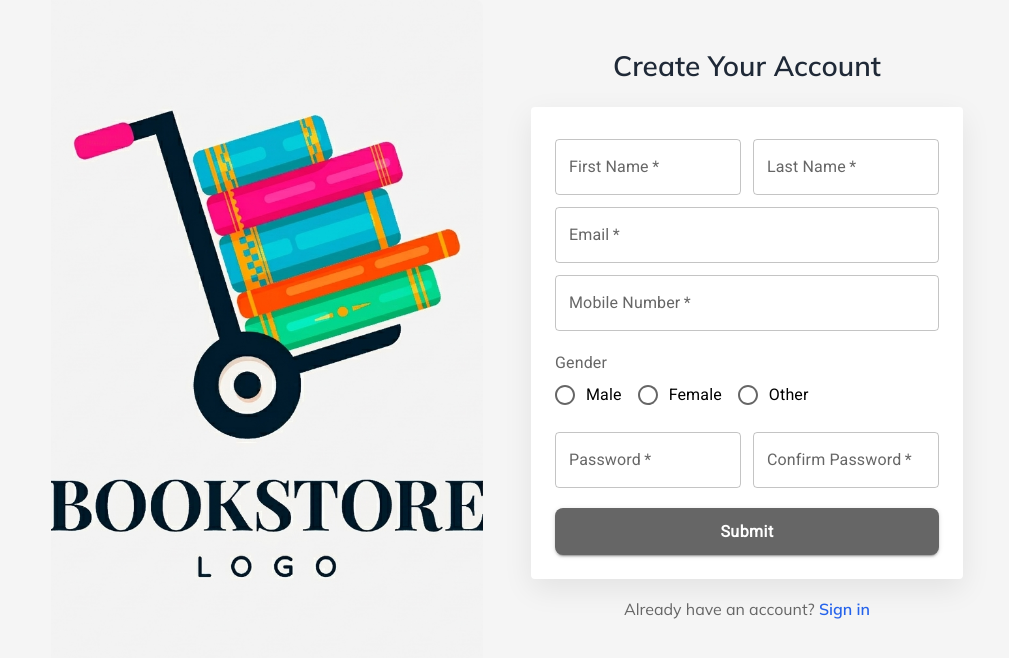
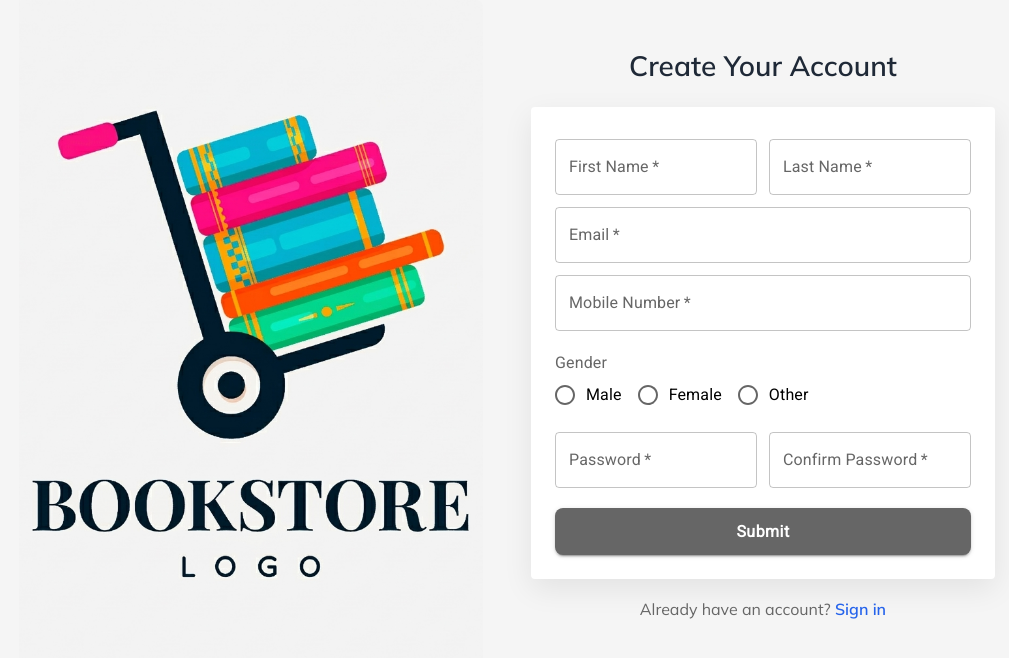
Before and after one commit to durgasankar/bookstore-frontend, a React (Create React App) app: page /register in a window 1280 px wide. Shown: the top 658 px of the page, without its empty margins (109-1118 px from the left). Built offline with nearby package versions, Linux system fonts and the light colour scheme.

Commit message:
sign up page Ui

```diff
--- a/src/assets/css/registration.css
+++ b/src/assets/css/registration.css
@@ -4,14 +4,19 @@
 }
 
 .reg-container {
-    margin: 0 10rem;
     display: flex;
+    max-width: 80vw;
+    margin: auto;
+    flex-wrap: wrap;
 }
 
 .reg-left {
     flex: 1;
     overflow: hidden;
     border-radius: 0 8px 8px 0;
+    min-height: 240px;
+    min-width: 240px;
+
 }
 
 .reg-left img {
@@ -54,6 +59,6 @@
     text-decoration: none;
 }
 
-.reg-right-footer a:hover {
+.signin-link:hover {
     text-decoration: underline;
 }
--- a/src/pages/Registration.jsx
+++ b/src/pages/Registration.jsx
@@ -2,6 +2,7 @@ import React, { useState } from 'react';
 import '../assets/css/registration.css';
 import bookstore_logo from '../assets/images/bookstore-logo.png';
 import Box from '@mui/material/Box';
+import { Link } from "react-router-dom";
 import CustomTextInput from '../components/common/CustomTextInput';
 import CustomRadioButton from '../components/common/CustomRadioButton';
 import CustomButton from '../components/common/CustomButton';
@@ -117,7 +118,10 @@ const Registration = () => {
                     </Box>
                 </div>
                 <div className="reg-right-footer">
-                    Already have an account? <a href="#">Sign in</a>
+                    Already have an account?
+                    <Link to="/login">
+                        <span className='signin-link'>&nbsp;Sign in</span>
+                    </Link>
                 </div>
             </div>
         </div>
```
